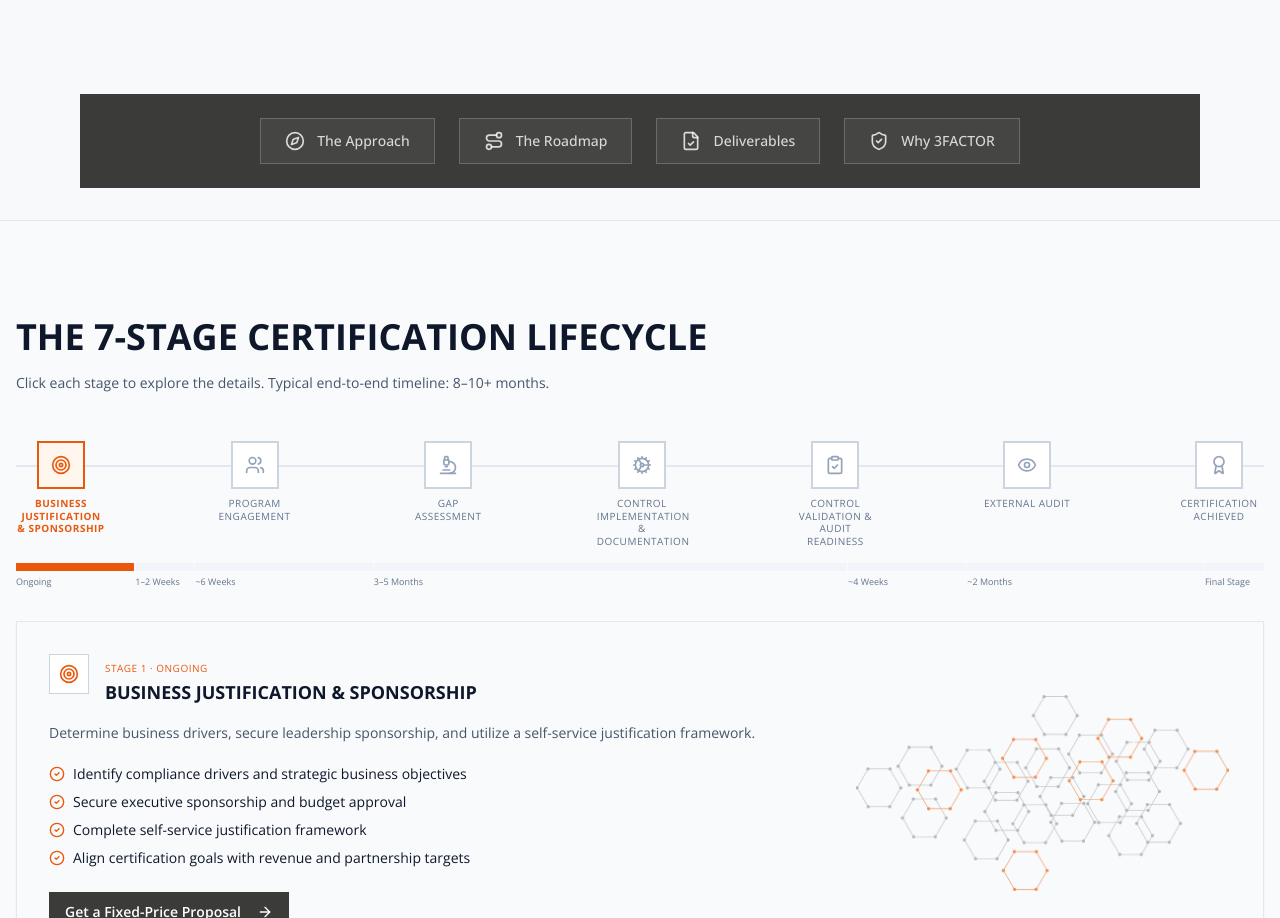
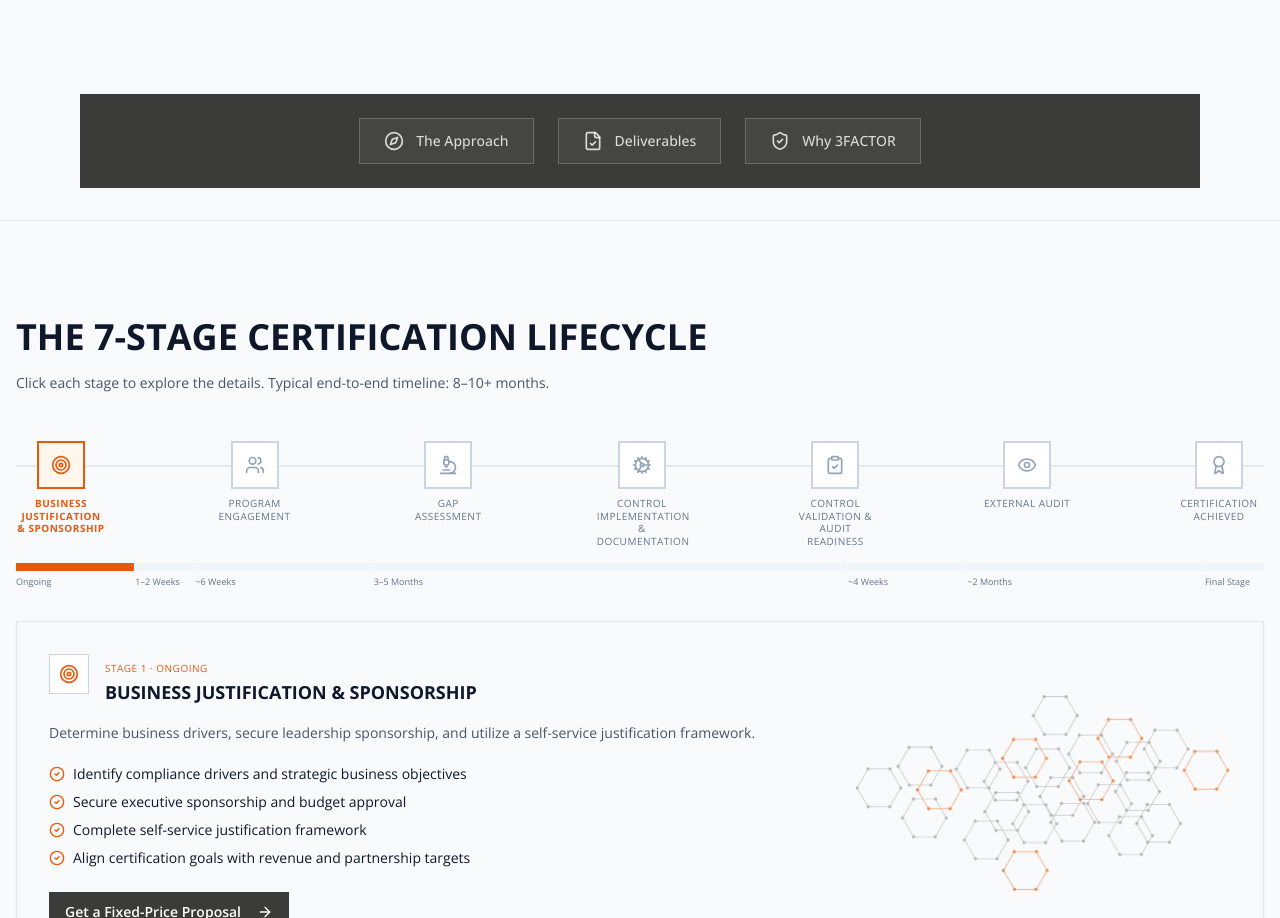
Before and after one commit to Sean3FACTOR/threefactor-glow-web, a React (Vite) app: page /services/iso-27001 in a window 1280 px wide. Shown: the part 794-1712 px from the top of the page. Built offline with nearby package versions, Linux system fonts and the light colour scheme.

Commit message:
Removed roadmap button

```diff
--- a/src/pages/ISO27001Page.tsx
+++ b/src/pages/ISO27001Page.tsx
@@ -521,7 +521,7 @@ const deliverableTabs = [
 /* ─── Sub-Nav Links ─── */
 const subNavLinks = [
 { label: "The Approach", target: "approach", icon: Compass },
-{ label: "The Roadmap", target: "roadmap", icon: Route },
+
 { label: "Deliverables", target: "deliverables", icon: FileCheck },
 { label: "Why 3FACTOR", target: "why-3factor", icon: ShieldCheck }];
 
```
